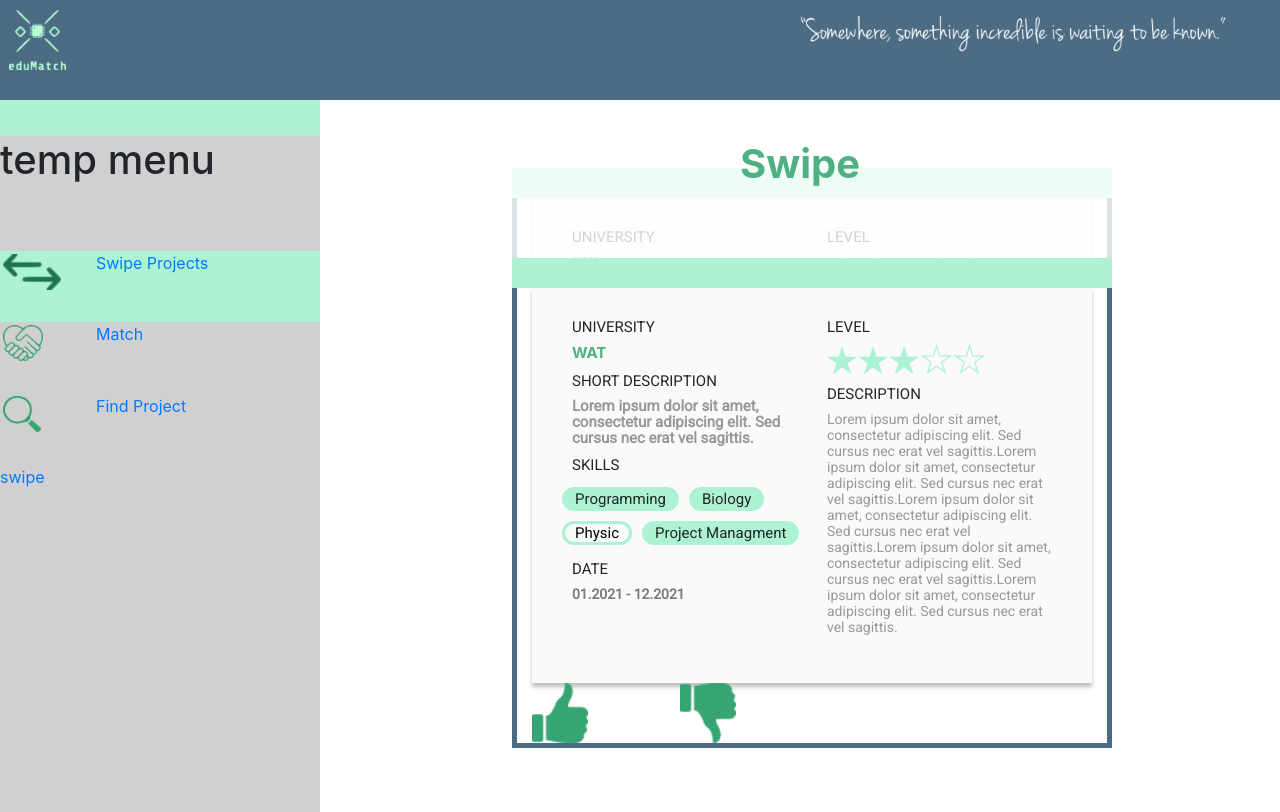
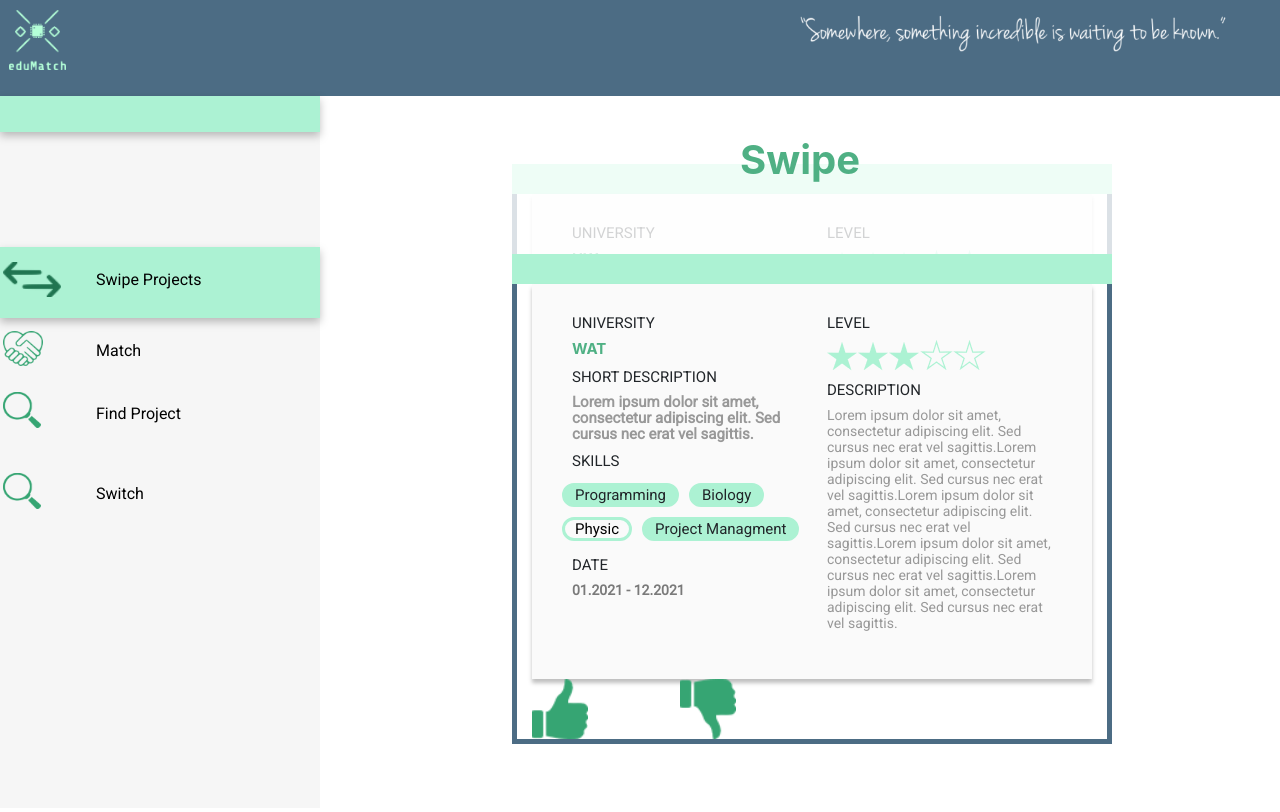
Before and after one commit to KrukowskiJ/EDUHACK2021---UniNetwork, a React (Create React App) app: page / in a window 1280 px wide. Built offline with nearby package versions, Linux system fonts and the light colour scheme.

Commit message:
dodane Adam

```diff
--- a/src/views/components/LeftMenu.js
+++ b/src/views/components/LeftMenu.js
@@ -7,9 +7,11 @@ import imageMatches from './../../img/match.png'
 import imageSearch from './../../img/search.png'
 import imageArrow from './../../img/arrow.png'
 
+import imageSwitch from './../../img/search.png'
+
 
 const Content = styled.div`
-  background: #D0D0D0;
+  background: #F6F6F6;
   margin: 0;
   height: 89vh;
 
@@ -25,6 +27,7 @@ const Zielony = styled.div`
   height: 5%;
   width: 100%;
   background: #ACF2D3;
+  filter: drop-shadow(0px 4px 4px rgba(0, 0, 0, 0.25));
 `
 
 const Przerwa = styled.div`
@@ -33,19 +36,23 @@ const Przerwa = styled.div`
 
 `
 
-const Swipe = styled.div`
+const SwipeProject = styled.div`
   height: 10%;
   width: 100%;
   background: #ACF2D3;
+  filter: drop-shadow(0px 4px 4px rgba(0, 0, 0, 0.25));
 `
 
 const Arrow = styled.img`
   height: 50%;
    margin: 3%;
+   margin-top: 15%;
   float: left;
 
 `
-const TextSwipe = styled.div`
+const TextSwipeProject = styled.div`
+    font-family: Roboto;
+    color: black;
 
 `
 
@@ -56,15 +63,17 @@ const Matches = styled.div`
 `
 const ImageMatch = styled.img`
   height: 50%;
-
   margin: 3%;
+  margin-top: 13%;
   float: left;
 `
 
 const TextMatch = styled.div`
-
+  padding-top: 6.5%;
   float: left;
   text-align: center;
+  font-family: Roboto;
+  color: black;
 `
 
 const ImageSearch = styled.img`
@@ -78,7 +87,11 @@ const Search = styled.div`
   width: 100%;
 `
 const TextSearch = styled.div`
-
+    padding-top: 4%;
+  float: left;
+  text-align: center;
+  font-family: Roboto;
+  color: black;
 `
 
 const PojemnikZdjecie = styled.div`
@@ -86,6 +99,19 @@ const PojemnikZdjecie = styled.div`
   width: 30%;
   float: left;
 `
+
+const Switch = styled.div`
+  height: 10%;
+  width: 100%;
+`
+
+const ImageSwitch = styled.img`
+   height: 50%;
+  margin: 3%;
+  margin-top: 13%;
+  float: left;
+`
+
 
 export default () => {
   return (
@@ -97,12 +123,12 @@ export default () => {
                 <Container  style = {{padding: 0, height:"100%", width: "100%"}}>
                     <Zielony/>
                     <Pojemnik>
-                    <h1>temp menu</h1>
+
                     </Pojemnik>
 
                     <Przerwa></Przerwa>
 
-                <Swipe>
+                <SwipeProject>
                     <Link to='projects'>
                     <PojemnikZdjecie>
                         <Arrow src = {imageArrow}></Arrow>
@@ -110,7 +136,7 @@ export default () => {
                         <TextMatch> Swipe Projects </TextMatch>
                         <div style={{clear: "both"}}></div>
                     </Link> {" "}
-                </Swipe>
+                </SwipeProject>
                 <Matches>
                     <Link to='matches'>
                         <PojemnikZdjecie>
@@ -133,7 +159,14 @@ export default () => {
                     </Link> {" "}
                 </Search>
 
-            <Link to='swipe'>swipe</Link> {" "}
+                    <Switch>
+            <Link to='swipe'>
+                <PojemnikZdjecie>
+                    <ImageSwitch src = {imageSwitch}></ImageSwitch>
+                </PojemnikZdjecie>
+                <TextMatch> Switch </TextMatch>
+            </Link> {" "}
+                    </Switch>
                 </Container>
             </Content>
 
--- a/src/views/components/TopMenu.js
+++ b/src/views/components/TopMenu.js
@@ -11,7 +11,7 @@ import filters from './../../img/filtres.png'
 
 const Heading = styled.div`
     width: 100vw;
-    min-height: 100px;
+    height: 12vh;
    min-width: 100px;
     color: red;
     background: #4C6C84;
```
